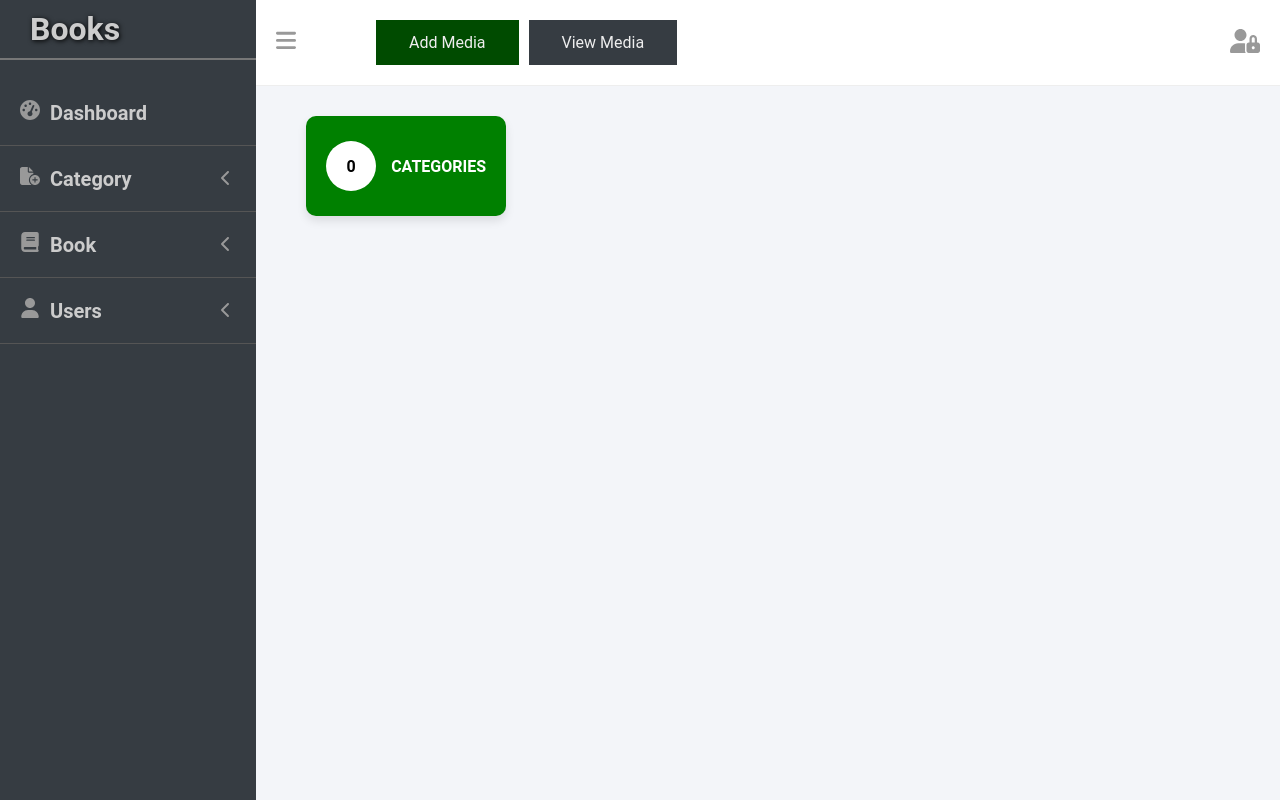
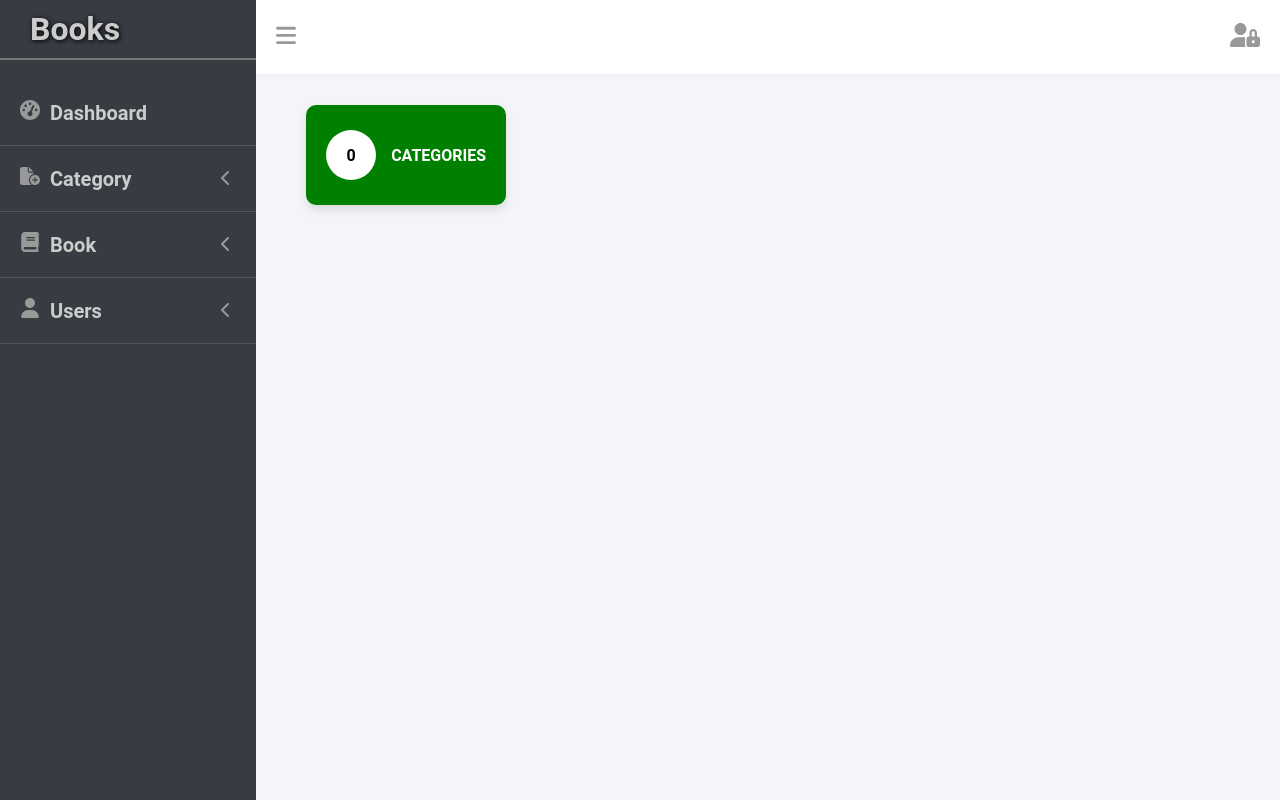
Before and after one commit to seriiserii825/books-next, a Next.js app: page / in a window 1280 px wide. Built offline with nearby package versions, Linux system fonts and the light colour scheme; no server answers.

Commit message:
feat: admin table header link to media

```diff
--- a/layouts/AdminHeader.jsx
+++ b/layouts/AdminHeader.jsx
@@ -1,33 +1,46 @@
-import Image from "next/image";
-import Link from "next/link";
-import React, { useContext } from "react";
-import { CustomContext } from "../context/Context";
+import Image from 'next/image';
+import Link from 'next/link';
+import React, { useContext } from 'react';
+import { CustomContext } from '../context/Context';
+import { useRouter } from 'next/router';
 
 export default function AdminHeader() {
+	const router = useRouter();
 	const { toggleSidebar } = useContext(CustomContext);
 
 	return (
-    <header className="admin-header">
-      <div className="admin-header__toggle" onClick={() => toggleSidebar()}>
-        <svg xmlns="http://www.w3.org/2000/svg" viewBox="0 0 448 512">
+		<header className='admin-header'>
+			<div
+				className='admin-header__toggle'
+				onClick={() => toggleSidebar()}>
+				<svg xmlns='http://www.w3.org/2000/svg' viewBox='0 0 448 512'>
 					<path
-            d="M0 96C0 78.33 14.33 64 32 64H416C433.7 64 448 78.33 448 96C448 113.7 433.7 128 416 128H32C14.33 128 0 113.7 0 96zM0 256C0 238.3 14.33 224 32 224H416C433.7 224 448 238.3 448 256C448 273.7 433.7 288 416 288H32C14.33 288 0 273.7 0 256zM416 448H32C14.33 448 0 433.7 0 416C0 398.3 14.33 384 32 384H416C433.7 384 448 398.3 448 416C448 433.7 433.7 448 416 448z"
-            fill="#999"
+						d='M0 96C0 78.33 14.33 64 32 64H416C433.7 64 448 78.33 448 96C448 113.7 433.7 128 416 128H32C14.33 128 0 113.7 0 96zM0 256C0 238.3 14.33 224 32 224H416C433.7 224 448 238.3 448 256C448 273.7 433.7 288 416 288H32C14.33 288 0 273.7 0 256zM416 448H32C14.33 448 0 433.7 0 416C0 398.3 14.33 384 32 384H416C433.7 384 448 398.3 448 416C448 433.7 433.7 448 416 448z'
+						fill='#999'
 					/>
 				</svg>
 			</div>
-      <div className="admin-header__buttons">
-        <Link href="/media/create">
-          <a className="btn btn--success">Add Media</a>
+			<div className='admin-header__buttons'>
+				{router.pathname === '/media' && (
+					<Link href='/media/create'>
+						<a className='btn btn--success'>Add Media</a>
 					</Link>
-        <Link href="/media">
-          <a className="btn">View Media</a>
+				)}
+				{router.pathname === '/media/create' && (
+					<Link href='/media'>
+						<a className='btn'>View Media</a>
 					</Link>
+				)}
 			</div>
-      <div className="admin-header__profile">
-        <Link href="/">
+			<div className='admin-header__profile'>
+				<Link href='/'>
 					<a>
-            <Image src="/svg/user-lock.svg" alt="logo" width={30} height={30} />
+						<Image
+							src='/svg/user-lock.svg'
+							alt='logo'
+							width={30}
+							height={30}
+						/>
 					</a>
 				</Link>
 			</div>
```
Lines whose indentation alone changed are shown as unchanged.
